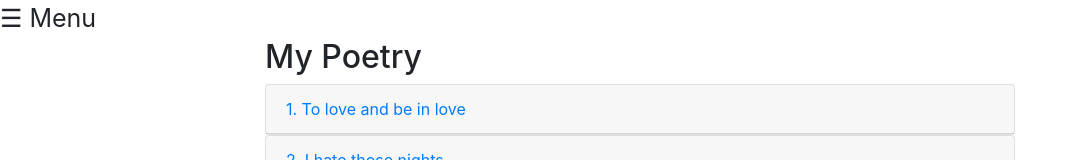
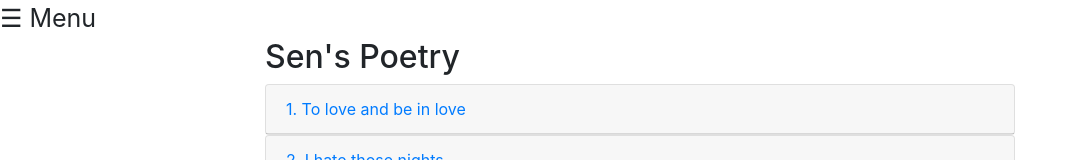
Before and after one commit to senmuthiya/imageslider, a plain HTML site: page poetry.html in a window 1280 px wide. Shown: the top 160 px of the page, without its empty margins (0-1076 px from the left). Drawn offline with nearby package versions, Linux system fonts and the light colour scheme.

Commit message:
Update poetry.html

```diff
--- a/poetry.html
+++ b/poetry.html
@@ -92,7 +92,7 @@ function closeNav() {
  <div style="max-width:750px;min-width:250px;position:relative;margin:auto;">
 
 
-<h2>My Poetry</h2>
+<h2>Sen's Poetry</h2>
 
 <div id="accordion">
 
```
